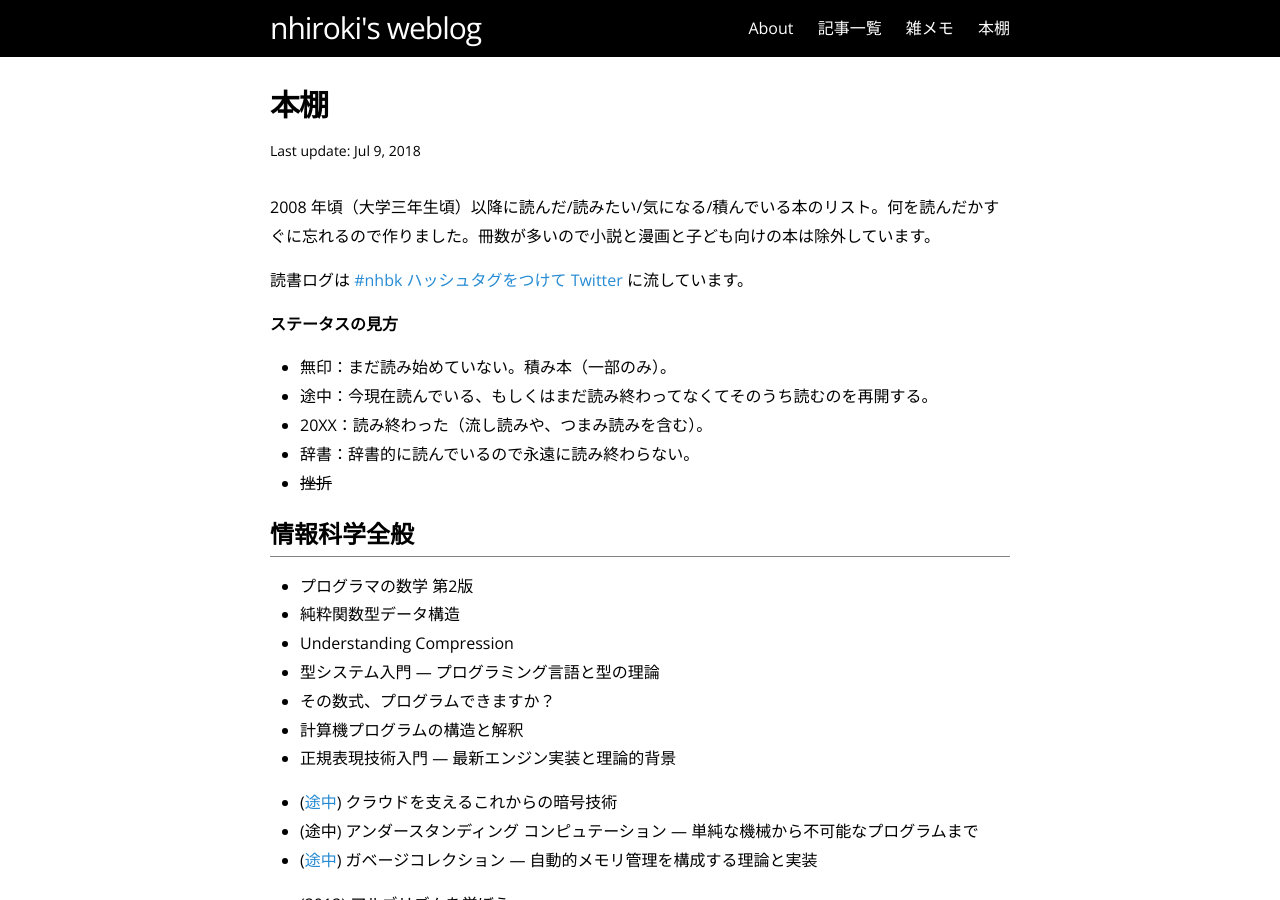
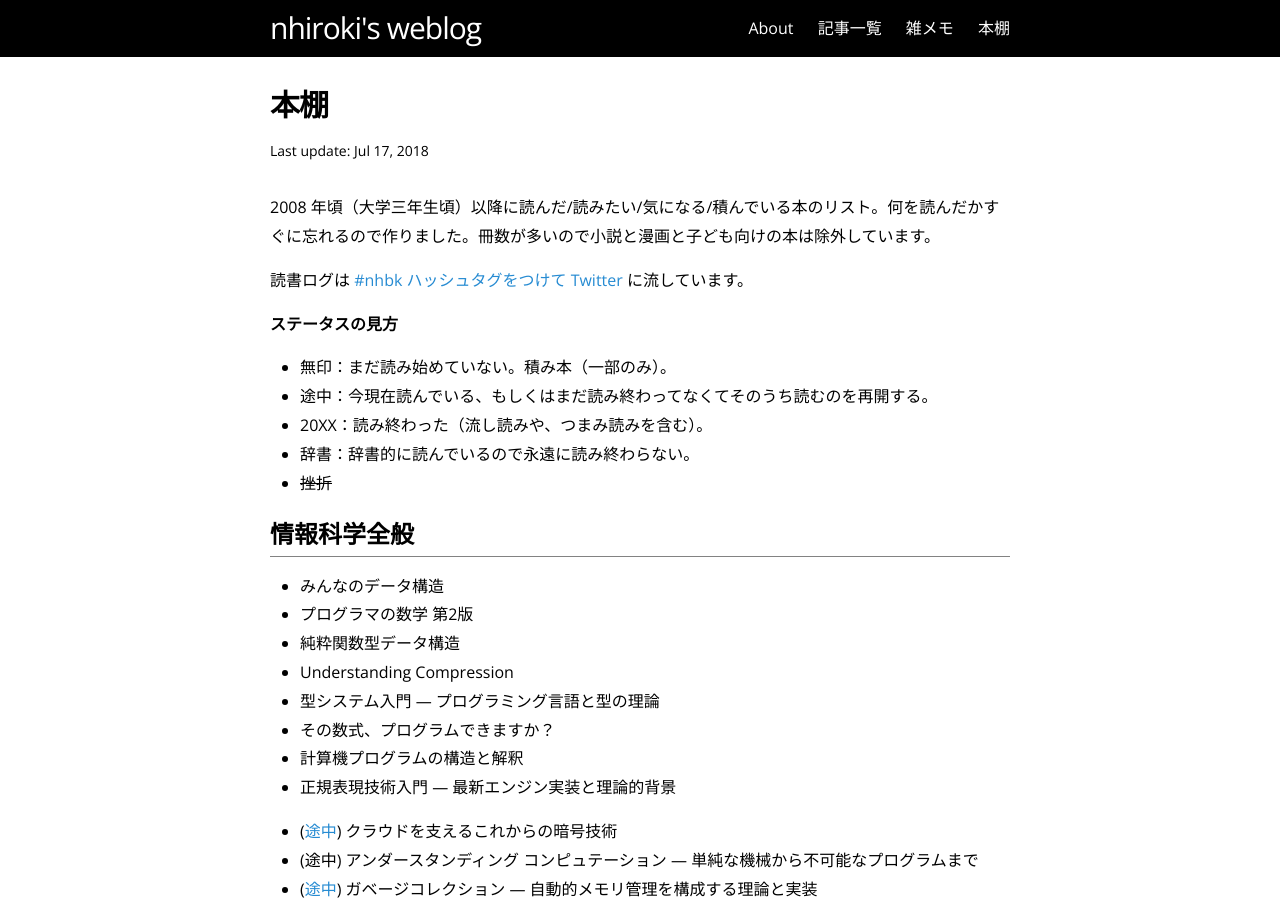
Before and after one commit to nhiroki/nhiroki.github.io, a Jekyll site: the page built from books.md, in a window 1280 px wide and 900 px high. Built offline with Jekyll 4.4.1, drawn with Linux system fonts in a browser that asks for light colours.

Commit message:
Update the 'books' page

```diff
--- a/books.md
+++ b/books.md
@@ -1,7 +1,7 @@
 ---
 layout: page
 title: 本棚
-date: 2018/07/09
+date: 2018/07/17
 permalink: /books/
 ---
 
@@ -19,6 +19,7 @@ permalink: /books/
 
 # 情報科学全般
 
+- みんなのデータ構造
 - プログラマの数学 第2版
 - 純粋関数型データ構造
 - Understanding Compression
```
